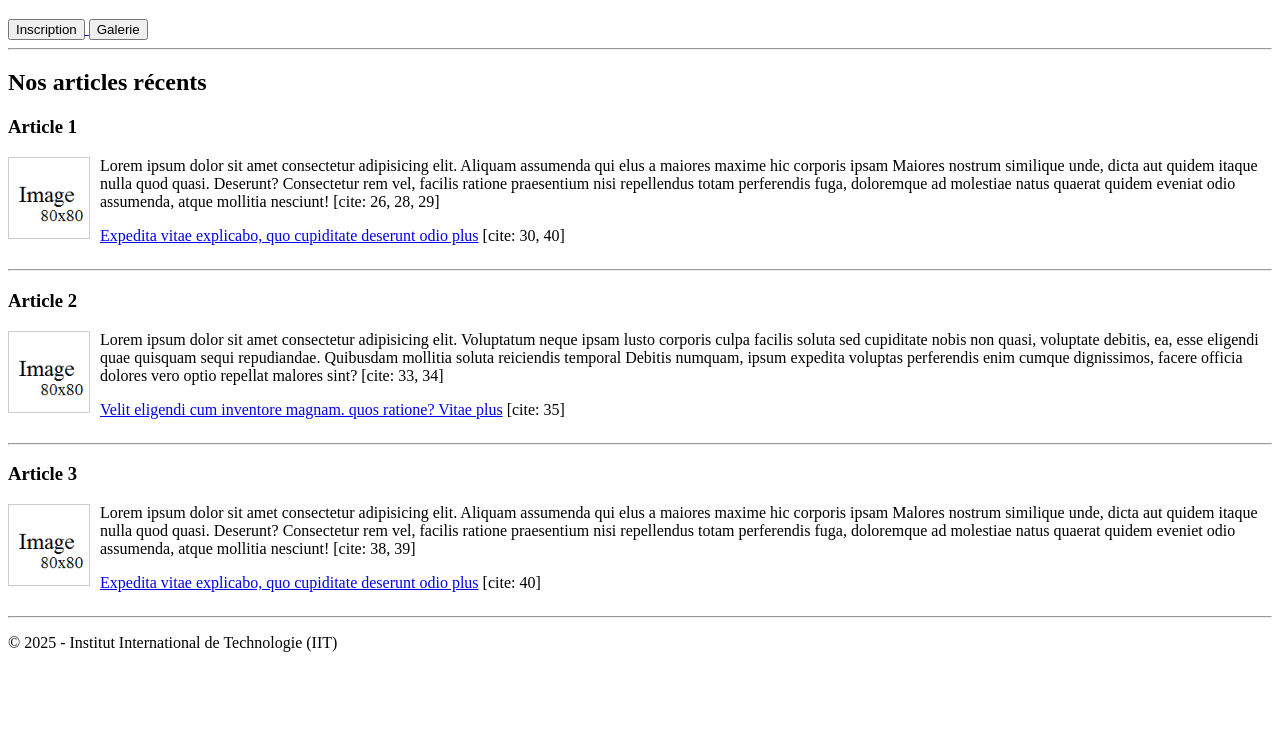
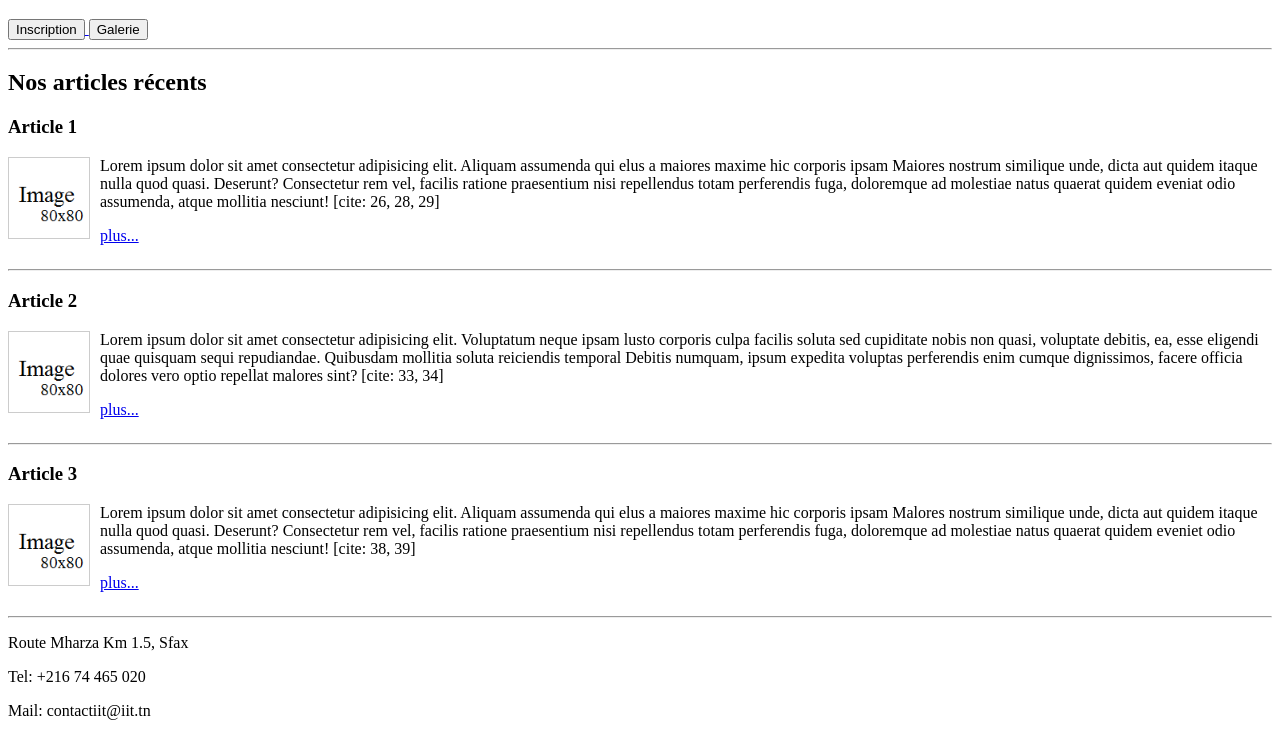
Before and after one commit to jamila-ghorbel/TP2, a plain HTML site: page index.html in a window 1280 px wide. Shown: the part 613-1349 px from the top of the page. Before the commit the page ends 1281 px from the top, so only its background shows below. Drawn offline with Linux system fonts and the light colour scheme.

Commit message:
Add contact information to the footer
Updated footer with contact information and location.

```diff
--- a/index.html
+++ b/index.html
@@ -40,7 +40,7 @@
             <p>
                 Lorem ipsum dolor sit amet consectetur adipisicing elit. Aliquam assumenda qui elus a maiores maxime hic corporis ipsam Maiores nostrum similique unde, dicta aut quidem itaque nulla quod quasi. Deserunt? Consectetur rem vel, facilis ratione praesentium nisi repellendus totam perferendis fuga, doloremque ad molestiae natus quaerat quidem eveniat odio assumenda, atque mollitia nesciunt! [cite: 26, 28, 29]
             </p>
-            <p><a href="pages_html/article1.html">Expedita vitae explicabo, quo cupiditate deserunt odio plus</a> [cite: 30, 40]</p>
+            <p><a href="pages_html/article1.html">plus...</a> </p>
             <div style="clear:both;"></div> </section>
 
         <hr>
@@ -51,7 +51,7 @@
             <p>
                 Lorem ipsum dolor sit amet consectetur adipisicing elit. Voluptatum neque ipsam lusto corporis culpa facilis soluta sed cupiditate nobis non quasi, voluptate debitis, ea, esse eligendi quae quisquam sequi repudiandae. Quibusdam mollitia soluta reiciendis temporal Debitis numquam, ipsum expedita voluptas perferendis enim cumque dignissimos, facere officia dolores vero optio repellat malores sint? [cite: 33, 34]
             </p>
-            <p><a href="#">Velit eligendi cum inventore magnam. quos ratione? Vitae plus</a> [cite: 35]</p>
+            <p><a href="pages_html/article2.html">plus...</a></p>
             <div style="clear:both;"></div>
         </section>
 
@@ -63,7 +63,7 @@
             <p>
                 Lorem ipsum dolor sit amet consectetur adipisicing elit. Aliquam assumenda qui elus a maiores maxime hic corporis ipsam Malores nostrum similique unde, dicta aut quidem itaque nulla quod quasi. Deserunt? Consectetur rem vel, facilis ratione praesentium nisi repellendus totam perferendis fuga, doloremque ad molestiae natus quaerat quidem eveniet odio assumenda, atque mollitia nesciunt! [cite: 38, 39]
             </p>
-            <p><a href="#">Expedita vitae explicabo, quo cupiditate deserunt odio plus</a> [cite: 40]</p>
+            <p><a href="pages_html/article3.html">plus...</a></p>
             <div style="clear:both;"></div>
         </section>
     </main>
@@ -72,7 +72,9 @@
 
 
     <footer>
-        <p>&copy; 2025 - Institut International de Technologie (IIT)</p>
+        <p>Route Mharza Km 1.5, Sfax</p>
+        <p>Tel: +216 74 465 020</p>
+        <p>Mail: contactiit@iit.tn</p>
     </footer>
 
 </body>
```
